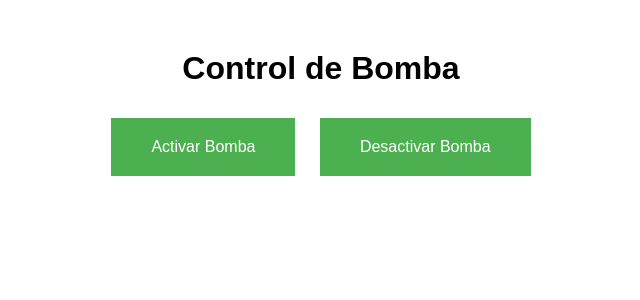
After one commit to JorgeA-NinaT/riego, a PHP site: page /estado2.html in a window 1280 px wide. The commit adds this page. Shown: the top 300 px of the page, without its empty margins (319-959 px from the left). Run offline with PHP 8.4, Linux system fonts and the light colour scheme.

Commit message:
Descripción de los cambios

```diff
--- /dev/null
+++ b/estado2.html
@@ -0,0 +1,50 @@
+<!DOCTYPE html>
+<html lang="es">
+<head>
+    <meta charset="UTF-8">
+    <meta name="viewport" content="width=device-width, initial-scale=1.0">
+    <title>Control de Bomba</title>
+    <style>
+        body {
+            font-family: Arial, sans-serif;
+            text-align: center;
+            margin-top: 50px;
+        }
+        button {
+            background-color: #4CAF50; /* Verde */
+            border: none;
+            color: white;
+            padding: 20px 40px;
+            text-align: center;
+            font-size: 16px;
+            cursor: pointer;
+            margin: 10px;
+        }
+        button:hover {
+            background-color: #45a049;
+        }
+    </style>
+</head>
+<body>
+
+    <h1>Control de Bomba</h1>
+    <button onclick="enviarComando('ACTIVAR')">Activar Bomba</button>
+    <button onclick="enviarComando('DESACTIVAR')">Desactivar Bomba</button>
+
+    <script>
+        // Función para enviar el comando al servidor
+        function enviarComando(comando) {
+            const xhr = new XMLHttpRequest();
+            xhr.open('POST', 'obtener_comando.php', true);
+            xhr.setRequestHeader('Content-Type', 'application/x-www-form-urlencoded');
+            xhr.onload = function () {
+                if (xhr.status === 200) {
+                    console.log('Comando enviado: ' + comando);
+                }
+            };
+            xhr.send('comando=' + comando);
+        }
+    </script>
+
+</body>
+</html>
```
Also changed, not shown: obtener_comando.php (+17 -13 lines).
